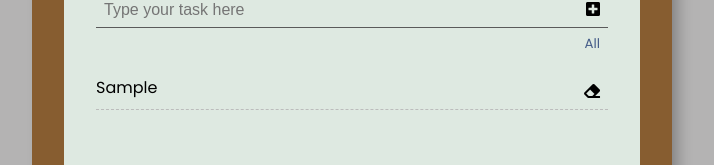
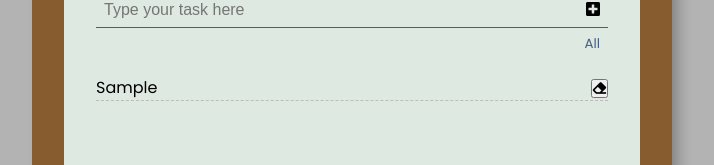
Before and after one commit to diannegabriel/todo-list, a React (Create React App) app: page / in a window 1280 px wide. Both pictures are taken after typing "Sample" into the empty fields and a click on the button 593 px from the left and 167 px from the top of the page. Shown: the part 157-322 px from the top of the page, without its empty margins (0-714 px from the left). Built offline with nearby package versions, Linux system fonts and the light colour scheme; no server answers.

Commit message:
Modify name from trash-button to erase-button

```diff
--- a/src/App.scss
+++ b/src/App.scss
@@ -172,7 +172,7 @@ select {
   margin-right: 1rem;
 }
 
-.trash-button {
+.erase-button {
   padding: 0.5rem;
   font-size: 1rem;
   border: none;
--- a/src/components/Todo.jsx
+++ b/src/components/Todo.jsx
@@ -24,7 +24,7 @@ const Todo = ({ text, todo, todos, setTodos }) => {
         {/* <button className="complete-btn">
           <i className="fas fa-check"></i>
         </button> */}
-        <button className="trash-button" onClick={handleDelete}>
+        <button className="erase-button" onClick={handleDelete}>
           <i className="fas fa-eraser"></i>
         </button>
       </div>
```
